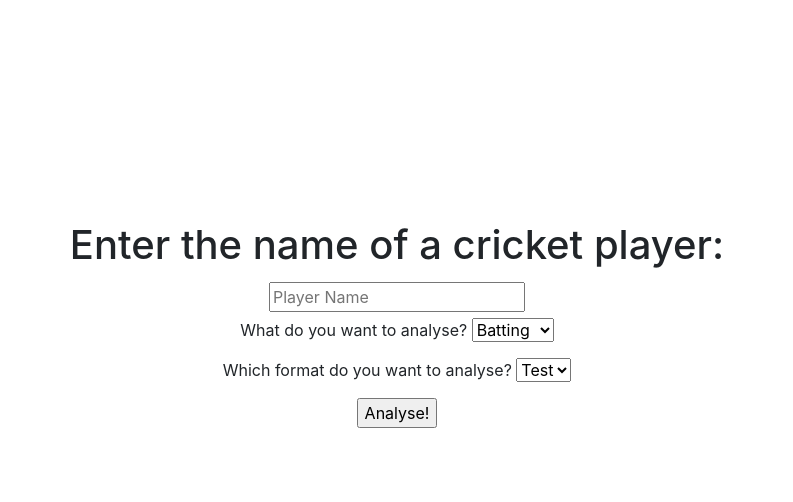
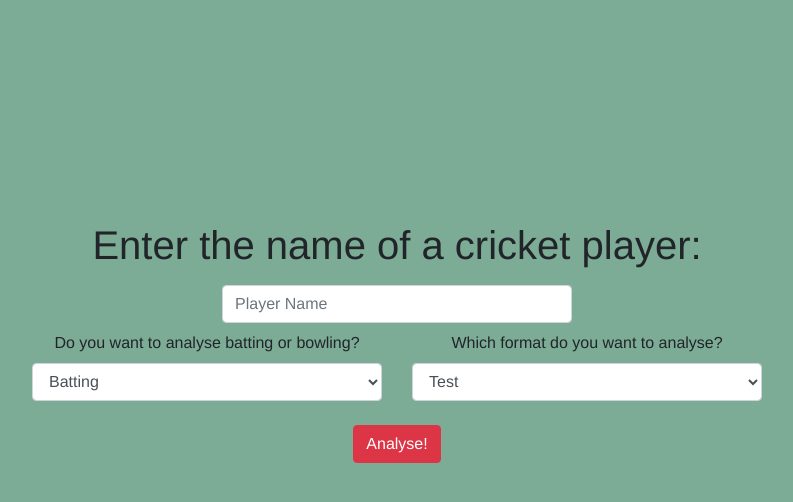
Before and after one commit to olibpool/cricket-site, a Flask app: page / in a window 1280 px wide. Shown: the top 502 px of the page, without its empty margins (243-1036 px from the left). Run offline with Flask 2, Linux system fonts and the light colour scheme; some libraries are stand-ins or nearby versions.

Commit message:
Website pretty much done just need to sort out web scraper.

```diff
--- a/app.py
+++ b/app.py
@@ -3,7 +3,7 @@ import codecs
 import io
 import sqlite3
 import matplotlib.pyplot as plt
-from flask import Flask, request, render_template
+from flask import Flask, request, render_template, flash, redirect
 from matplotlib.backends.backend_agg import FigureCanvasAgg as FigureCanvas
 
 
@@ -28,14 +28,15 @@ app.config['ENV'] = "development"
 app.config['DEBUG'] = True
 app.config['TESTING'] = True
 app.config['TEMPLATES_AUTO_RELOAD'] = True
+app.config['SECRET_KEY'] = 'p2fAJzrORrIWVyRE3kI0eA'
 
 
 @app.route('/', methods=['GET', 'POST'])
 def main_page():
     if request.method == 'POST':
         # Take the name that the user inputted:
-        name = request.form.get("name")
-        name = "'" + name + "'"
+        nametest = request.form.get("name")
+        name = "'" + nametest + "'"
 
         # Check what the user wants to analyse:
         batorbowl = request.form.get("batorbowl")
@@ -54,17 +55,30 @@ def main_page():
 
         # Get last matchdate:
         c.execute(
-            "SELECT InningsDate FROM " + quote_identifier(TestorODI).strip('\"') + " ORDER BY InningsDate DESC LIMIT 1")
-        last = c.fetchone()[0]
+            "SELECT InningsDate FROM " + quote_identifier(TestorODI).strip('\"') + " WHERE InningsPlayer=" +
+            quote_identifier(name).strip('\"') + " ORDER BY InningsDate DESC LIMIT 1")
+
+        check = c.fetchone()
+
+        print(name)
+
+        if nametest == '':
+            msg = "Make sure to put in a player's name before clicking analyse!\n"
+        else:
+            msg = "There is no player in the database called " + str(name) + \
+                  ".\nMake sure you use the standard format for scorecards (e.g BA Stokes)."
+
+        if check is None:
+            flash(msg)
+            return redirect("/")
+
+        last = check[0]
 
         # Get data from stats.db
         data = c.execute(
-            "SELECT DISTINCT * FROM " + quote_identifier(TestorODI).strip('\"') + " WHERE (" + quote_identifier(which).strip(
+            "SELECT DISTINCT * FROM " + quote_identifier(TestorODI).strip('\"') + " WHERE (" + quote_identifier(
+                which).strip(
                 '\"') + " AND InningsPlayer=" + quote_identifier(name).strip('\"') + ")")
-
-        if data == "":
-            print("There is no player in the database called " + str(name))
-            print("Make sure you use the format used by cricinfo (e.g BA Stokes).")
 
         # Initialising variables
         batmatchstats = [('Match Number', 'Match Date', 'Opposition', 'Ground', 'Runs Scored', 'Number of Dismissals')]
@@ -84,6 +98,8 @@ def main_page():
         firstrow = True
         lastrow = False
         date = "blah"
+        opp = "blah"
+        ground = "blah"
         i = 0
 
         # Generate player data in list
@@ -156,6 +172,7 @@ def main_page():
         bowlmatchstats.append((match, date, opp, ground, bowlruns, wickets))
 
         # Plotting the data
+        plt.style.use('Solarize_Light2')
         fig = plt.figure()
         ax = fig.add_subplot()
         if batorbowl in ["Batting", "Both"]:
@@ -179,7 +196,8 @@ def main_page():
         pngImageB64String += base64.b64encode(output.getvalue()).decode('utf8')
 
         return render_template("output.html", graph=pngImageB64String,
-                               bowlmatchstats=bowlmatchstats, batmatchstats=batmatchstats, which=batorbowl)
+                               bowlmatchstats=bowlmatchstats, batmatchstats=batmatchstats, which=batorbowl,
+                               batavg=round(cumulativebat[-1],2), bowlavg=round(cumulativebowl[-1],2))
     else:
         return render_template('index.html')
 
--- a/templates/index.html
+++ b/templates/index.html
@@ -10,25 +10,47 @@
 {% endblock %}
 
 {%  block bodytext %}
+    <div class="container">
         <form action="/" method="post">
-    <div>
-        <input name="name" type="text" placeholder="Player Name">
+            <div class="row justify-content-center mt-3">
+                <div class="col-sm-4">
+                    <input class="form-control" name="name" type="text" placeholder="Player Name">
                 </div>
-    <div style="margin-top: 0.5%">
-        <p>What do you want to analyse?
-            <select name="batorbowl">
+            </div>
+
+            <div class="row justify-content-center mt-2">
+                <div class="col-sm-4">
+                    <div class="form-group">
+                        <label for="batorobowlmenu">Do you want to analyse batting or bowling?</label>
+                        <select class="form-control" name="batorbowl" id="batorobowlmenu">
                             <option>Batting</option>
                             <option>Bowling</option>
                             <option>Both</option>
                         </select>
-        </p>
-        <p>Which format do you want to analyse?
-            <select name="TestorODI">
+                    </div>
+                </div>
+
+                <div class="col-sm-4">
+                    <label for="TestorODImenu">Which format do you want to analyse?</label>
+                    <select class="form-control" name="TestorODI" id="TestorODImenu">
                         <option>Test</option>
                         <option>ODI</option>
                     </select>
-        </p>
-        <input name="submit" type="submit" value="Analyse!">
+                </div>
+            </div>
+
+            <div class="row justify-content-center mt-2">
+                <input class="btn btn-danger" type="submit" value="Analyse!">
+            </div>
+
+            <div class="row justify-content-center mt-3">
+                {% for message in get_flashed_messages() %}
+                <div class="alert alert-warning">
+                    <button type="button" class="close" data-dismiss="alert">&times;</button>
+                    {{ message }}
+                </div>
+                {% endfor %}
             </div>
         </form>
+    </div>
 {%  endblock %}
--- a/templates/layout.html
+++ b/templates/layout.html
@@ -10,7 +10,7 @@
     <link rel="stylesheet" href="static/styles.css">
     <title>{% block title %}{%  endblock %}</title>
   </head>
-  <body class="text-center" style="align-content: center">
+  <body class="text-center" style="align-content: center; font-family: Helvetica; background-color: #7cab96">
     {%  block header %}
     {% endblock %}
 
```
Also changed, not shown: templates/output.html (+33 -3 lines). Lines whose indentation alone changed are shown as unchanged.
